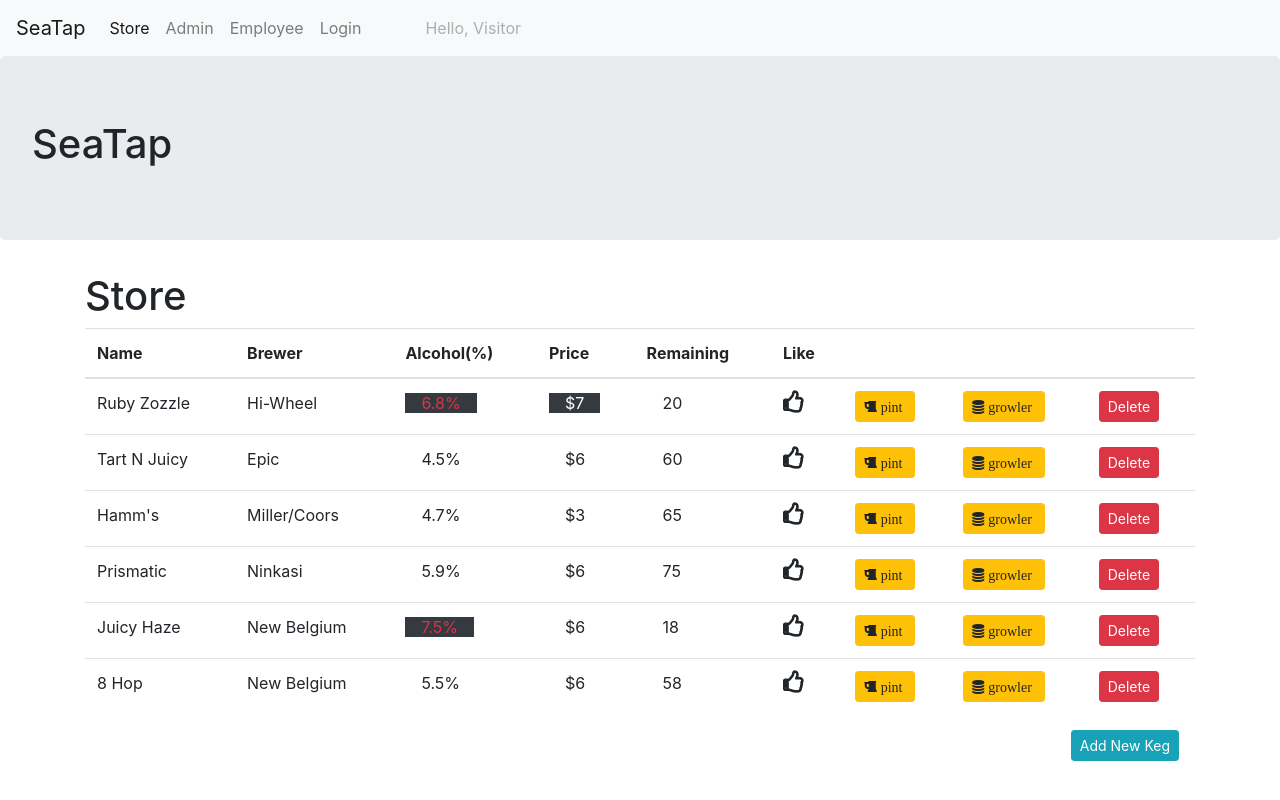
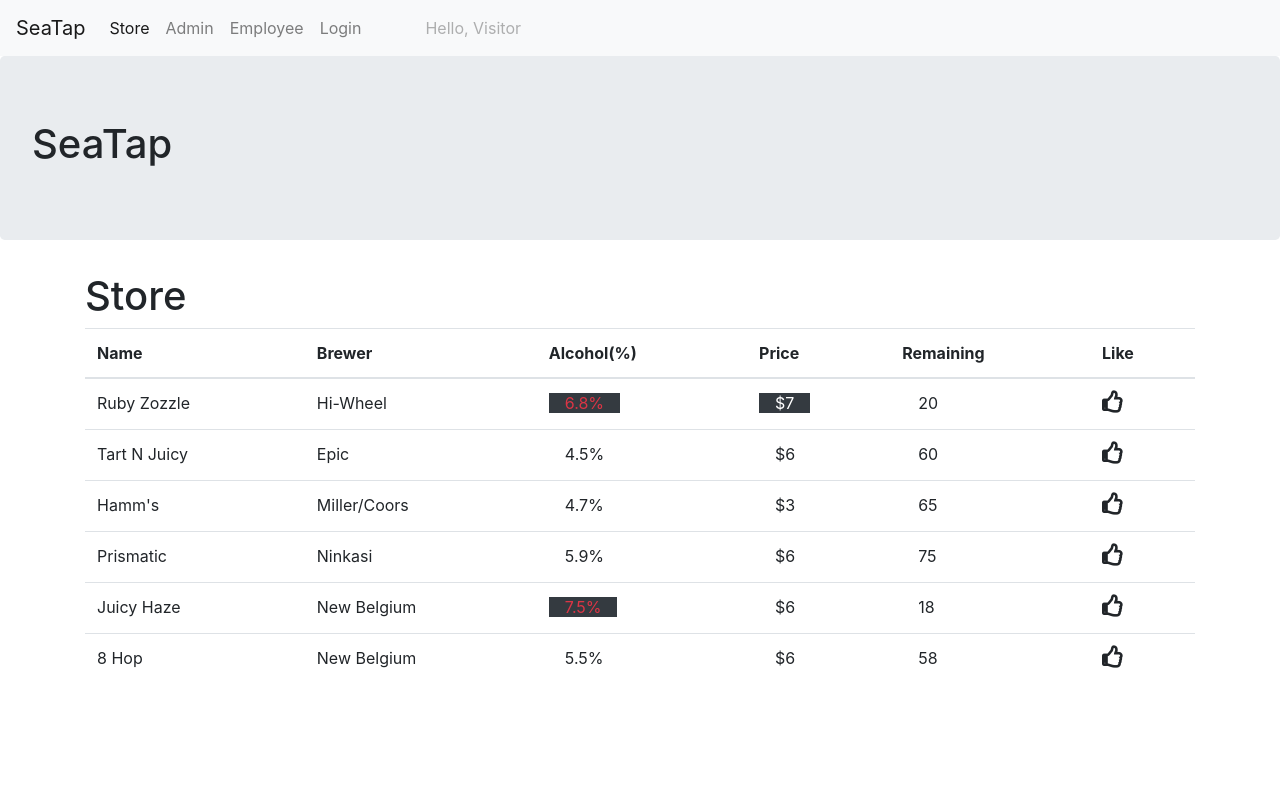
Before and after one commit to chanzlee/TapRoom-React, a React app: page /login#/store in a window 1280 px wide. Built offline with nearby package versions, Linux system fonts and the light colour scheme.

Commit message:
enable conditional rendering according to admin prop.

```diff
--- a/src/components/App.jsx
+++ b/src/components/App.jsx
@@ -81,7 +81,12 @@ class App extends React.Component {
         <div className="container">
           <Switch>
             <Route path="/store" component={Store} />
-            <Route path="/admin" component={Admin} />
+            <Route
+              path="/admin"
+              render={props => (
+                <Admin {...props} currentUser={this.state.currentUser} />
+              )}
+            />
             <Route path="/employee" component={Employee} />
             <Route
               path="/login"
--- a/src/components/admin.jsx
+++ b/src/components/admin.jsx
@@ -1,7 +1,14 @@
 import React from "react";
+import Kegs from "./kegs";
 
-const Admin = () => {
-  return <h1>Admin</h1>;
+const Admin = props => {
+  let isAdmin = props.currentUser.admin === true ? true : false;
+  return (
+    <div>
+      <h1>Admin</h1>
+      <Kegs isAdmin={isAdmin} />
+    </div>
+  );
 };
 
 export default Admin;
--- a/src/components/kegs.jsx
+++ b/src/components/kegs.jsx
@@ -42,9 +42,13 @@ class Kegs extends React.Component {
               <th>Price</th>
               <th>Remaining</th>
               <th>Like</th>
+              {this.props.isAdmin === true ? (
+                <span>
                   <th />
                   <th />
                   <th />
+                </span>
+              ) : null}
             </tr>
           </thead>
 
@@ -95,6 +99,10 @@ class Kegs extends React.Component {
                     onClick={() => this.handleLike(keg)}
                   />
                 </td>
+
+                {/* Hide admin functionality */}
+                {this.props.isAdmin === true ? (
+                  <span>
                     <td>
                       <Sell
                         product="pint"
@@ -115,6 +123,8 @@ class Kegs extends React.Component {
                         Delete
                       </button>
                     </td>
+                  </span>
+                ) : null}
               </tr>
             ))}
           </tbody>
@@ -144,7 +154,7 @@ class Kegs extends React.Component {
             />
           }
         />
-
+        {this.props.isAdmin === true ? (
           <button
             style={{ float: "right" }}
             className="btn btn-info btn-sm mr-3"
@@ -153,6 +163,7 @@ class Kegs extends React.Component {
           >
             Add New Keg
           </button>
+        ) : null}
       </div>
     );
   }
--- a/src/components/store.jsx
+++ b/src/components/store.jsx
@@ -2,10 +2,11 @@ import React from "react";
 import Kegs from "./kegs";
 
 const Store = () => {
+  let isAdmin = false;
   return (
     <div>
       <h1>Store</h1>
-      <Kegs />
+      <Kegs isAdmin={isAdmin} />
     </div>
   );
 };
```
Lines whose indentation alone changed are shown as unchanged.
